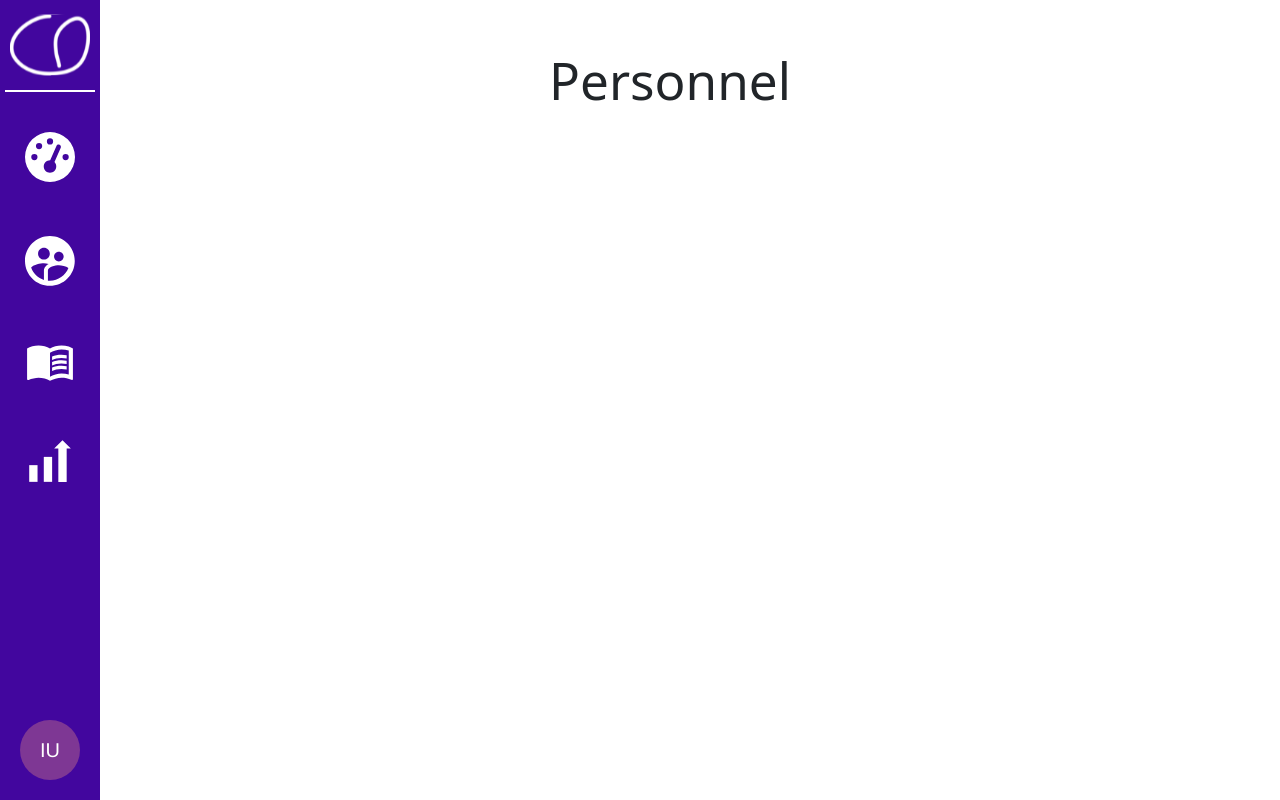
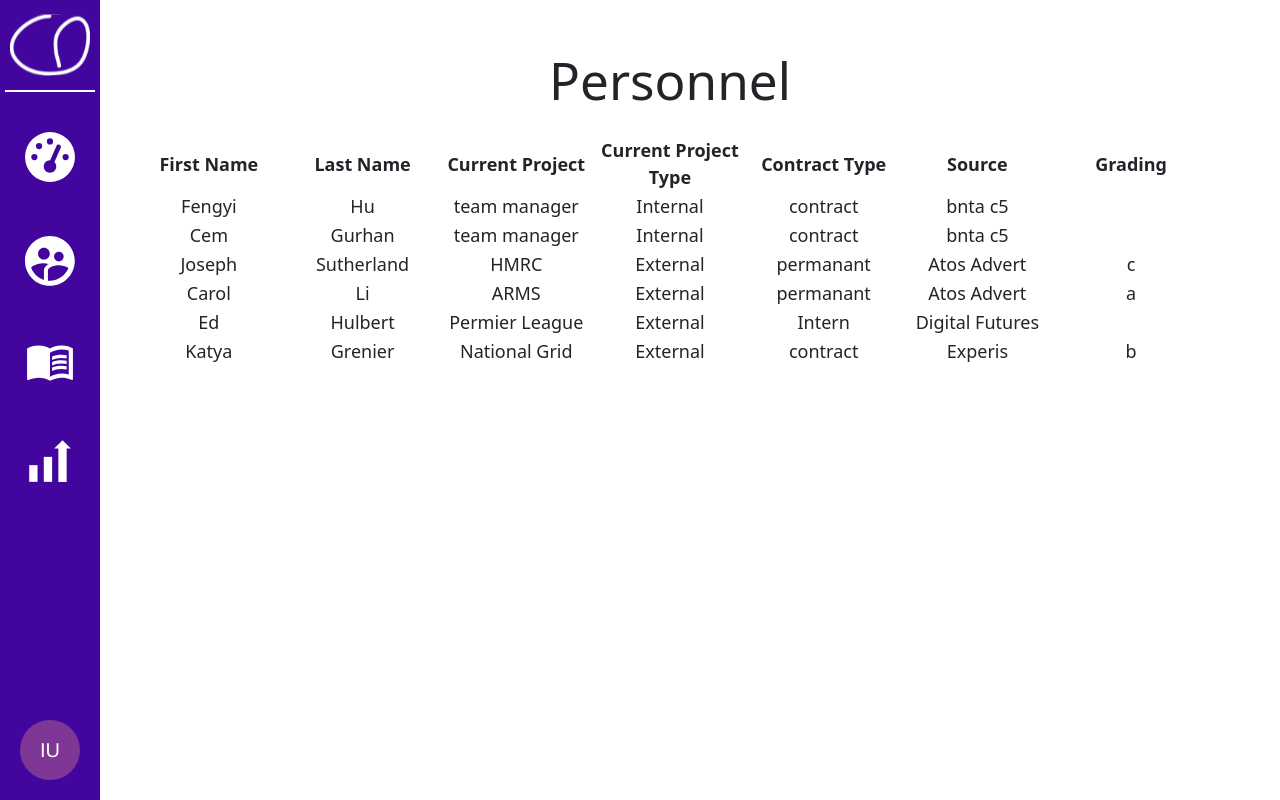
Before and after one commit to CemGurhan/team_manager_frontend, a React (Vite) app: page /users in a window 1280 px wide. Built offline with nearby package versions, Linux system fonts and the light colour scheme.

Commit message:
personnel list

```diff
--- a/src/DashBoardModule/dashboard.tsx
+++ b/src/DashBoardModule/dashboard.tsx
@@ -133,12 +133,12 @@ const Graph = () => {
     <section className="ratioblock">
       <section>
         <div className="pie"></div>
-        <p className="ratiopadding">Male/Female ratio</p>
+        <p className="ratiopadding">Male/Female ratio: 60%</p>
       </section>
 
       <section>
         <div className="pie"></div>
-        <p className="ratiopadding">Utilisation ratio</p>
+        <p className="ratiopadding">Utilisation ratio: 80%</p>
       </section>
 
 
--- a/src/UserListPage/UserListPage.css
+++ b/src/UserListPage/UserListPage.css
@@ -9,6 +9,7 @@
     flex-direction: row;
     align-items: flex-start;
     background-color: white;
+    padding: 20px;
 }
 
 .entrycontainer {
@@ -28,3 +29,10 @@
     padding: 20px;
     align-items: baseline;
 }
+
+table{
+    table-layout: fixed;
+    width: 100%;
+    border-collapse: collapse;
+    font-size: large;
+}
--- a/src/UserListPage/UserListPage.tsx
+++ b/src/UserListPage/UserListPage.tsx
@@ -1,11 +1,16 @@
+import axios, { Axios } from "axios"
+import { useEffect, useState } from "react"
 import "./UserListPage.css"
 
+
 function UserList () {
+
+
+
     return (
         <>
             <h1>Personnel</h1>
             <section className="container">
-                {/* <Filter /> */}
                 <EntryContainer />
             </section>
         </>
@@ -13,39 +18,104 @@ function UserList () {
 
 }
 
-const Filter = () => {
+const EntryContainer = () => {
+
+    let personnels = [
+        {
+            "id": 1,
+            "firstName": "Fengyi",
+            "lastName": "Hu",
+            "currentProject": "team manager",
+            "currentProjectType": "Internal",
+            "contractType": "contract",
+            "source": "bnta c5"
+        },
+        {
+            "id": 2,
+            "firstName": "Cem",
+            "lastName": "Gurhan",
+            "currentProject": "team manager",
+            "currentProjectType": "Internal",
+            "contractType": "contract",
+            "source": "bnta c5"
+        },
+        {
+            "id": 3,
+            "firstName": "Joseph",
+            "lastName": "Sutherland",
+            "currentProject": "HMRC",
+            "currentProjectType": "External",
+            "contractType": "permanant",
+            "source": "Atos Advert",
+            "grading": "c"
+        },
+        {
+            "id": 4,
+            "firstName": "Carol",
+            "lastName": "Li",
+            "currentProject": "ARMS",
+            "currentProjectType": "External",
+            "contractType": "permanant",
+            "source": "Atos Advert",
+            "grading": "a"
+        },
+        {
+            "id": 5,
+            "firstName": "Ed",
+            "lastName": "Hulbert",
+            "currentProject": "Permier League",
+            "currentProjectType": "External",
+            "contractType": "Intern",
+            "source": "Digital Futures"
+        },
+        {
+            "id": 6,
+            "firstName": "Katya",
+            "lastName": "Grenier",
+            "currentProject": "National Grid",
+            "currentProjectType": "External",
+            "contractType": "contract",
+            "source": "Experis",
+            "grading": "b"
+        }
+    ]
+
     return (
-        <section className="filtercontainer">
-            <p>Start date </p>
-            <p>On board? </p>
-            <p>Contract type</p>
-            <p>Exit date</p>
-            <p>Country</p>
-            <p>Grading</p>
-            <p>Gender</p>
-        </section>
+        <div>
+        <table>
+            <thead>
+                <tr>
+                    <th>First Name</th>
+                    <th>Last Name</th>
+                    <th>Current Project</th>
+                    <th>Current Project Type</th>
+                    <th>Contract Type</th>
+                    <th>Source</th>
+                    <th>Grading</th>
+                </tr>
+            </thead>
+            <tbody>
+                {
+                    personnels.map(
+                        (person, index) => {
+                            return (
+                                <tr key={index}>
+                                    <td>{person.firstName}</td>
+                                    <td>{person.lastName}</td>
+                                    <td>{person.currentProject}</td>
+                                    <td>{person.currentProjectType}</td>
+                                    <td>{person.contractType}</td>
+                                    <td>{person.source}</td>
+                                    <td>{person.grading}</td>
+                                </tr>
+                            )
+                        })}
+            </tbody>
+        </table>
+
+    </div>
     )
 }
 
-const EntryContainer = () => {
-
-return (
-    <>
-
-    </>
-)
-}
-
-const PersonnelEntry = () => {
-    return (
-        <section className="meishi">
-            <p>Takahashi Sdfweg</p>
-            <p>National Grid</p>
-            <p>Permanent</p>
-            <p></p>
-            <button>See more</button>
-        </section>
-    )
-}
 
 export default UserList
```
